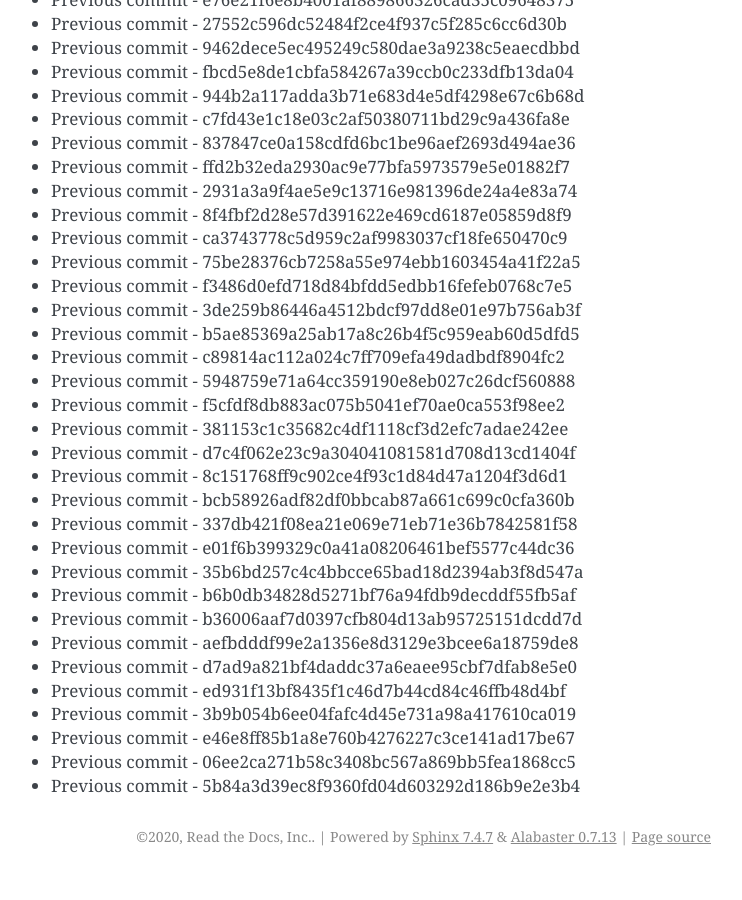
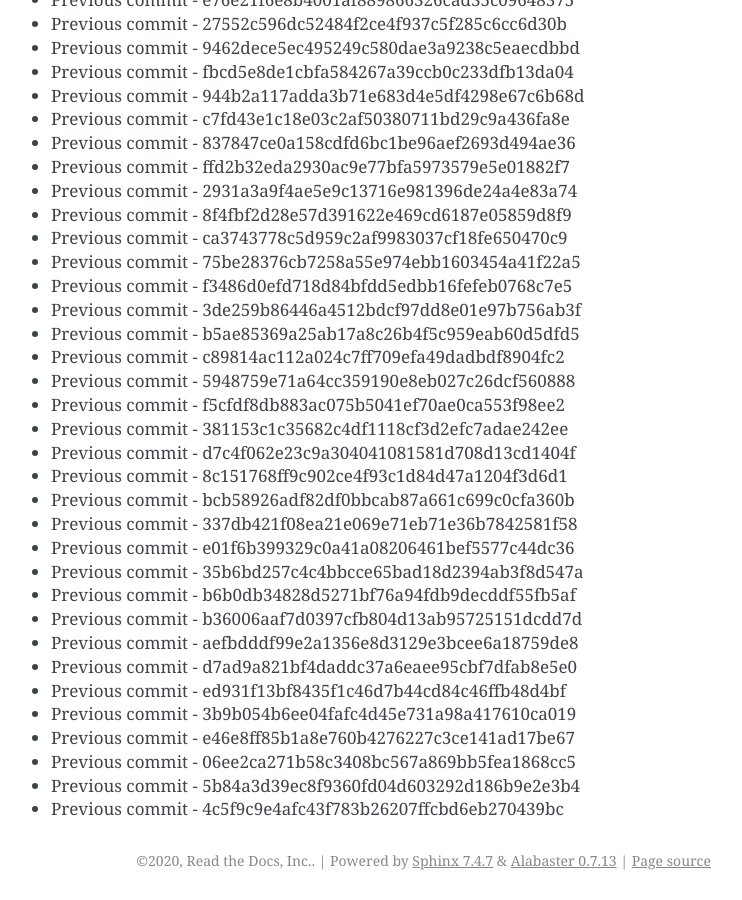
Before and after one commit to readthedocs/rtd-git-stresstest, a Sphinx documentation site: the page built from docs/updates.rst, in a window 1280 px wide and 900 px high, scrolled down 32186 px. Shown: the whole window, without its empty margins (399-1141 px from the left). Built offline with Sphinx 7.4.7, drawn with Linux system fonts in a browser that asks for light colours; before the commit the page ends 33062 px from its top, so only the background shows below that.

Commit message:
Generating commit from previous: 4c5f9c9e4afc43f783b26207ffcbd6eb270439bc

```diff
--- a/docs/updates.rst
+++ b/docs/updates.rst
@@ -1384,3 +1384,4 @@ It can be tested for any performance characteristics.
 * Previous commit - e46e8ff85b1a8e760b4276227c3ce141ad17be67
 * Previous commit - 06ee2ca271b58c3408bc567a869bb5fea1868cc5
 * Previous commit - 5b84a3d39ec8f9360fd04d603292d186b9e2e3b4
+* Previous commit - 4c5f9c9e4afc43f783b26207ffcbd6eb270439bc
```
